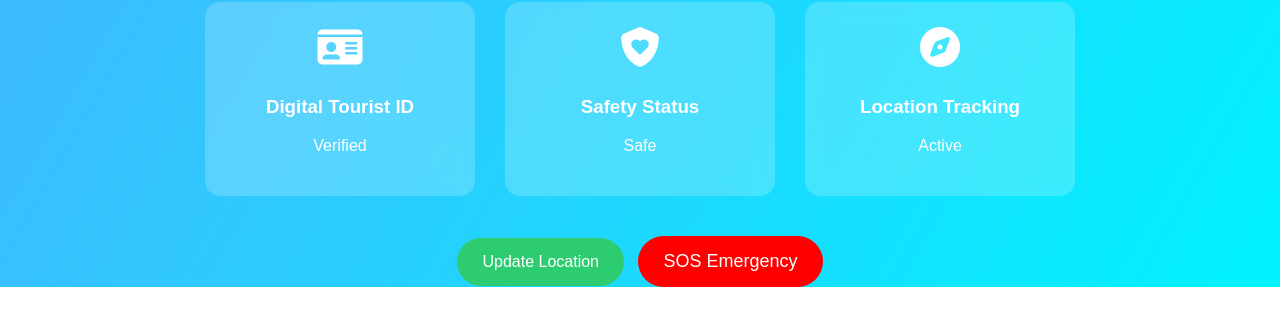
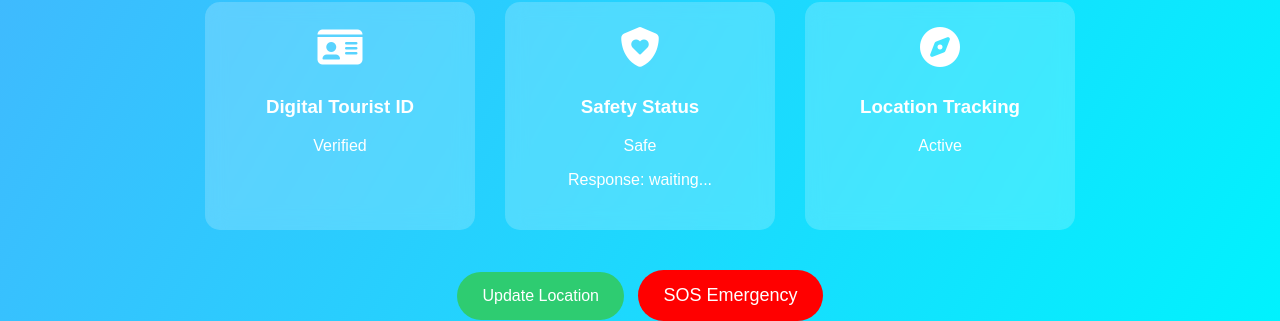
Before and after one commit to rohini-prog/tourist-safety-system, a plain HTML site: page frontend/dashboard.html in a window 1280 px wide. Shown: the part 647-968 px from the top of the page. Before the commit the page ends 934 px from the top, so only its background shows below. Drawn offline with nearby package versions, Linux system fonts and the light colour scheme.

Commit message:
Update dashboard.html

```diff
--- a/frontend/dashboard.html
+++ b/frontend/dashboard.html
@@ -48,6 +48,8 @@ Tourist Location Map
 <i class="fa-solid fa-shield-heart"></i>
 <h3 id="safetyLabel">Safety Status</h3>
 <p id="safetyStatus">Safe</p>
+
+<p id="adminResponse">Response: waiting...</p>
 </div>
 
 <div class="card">
```
